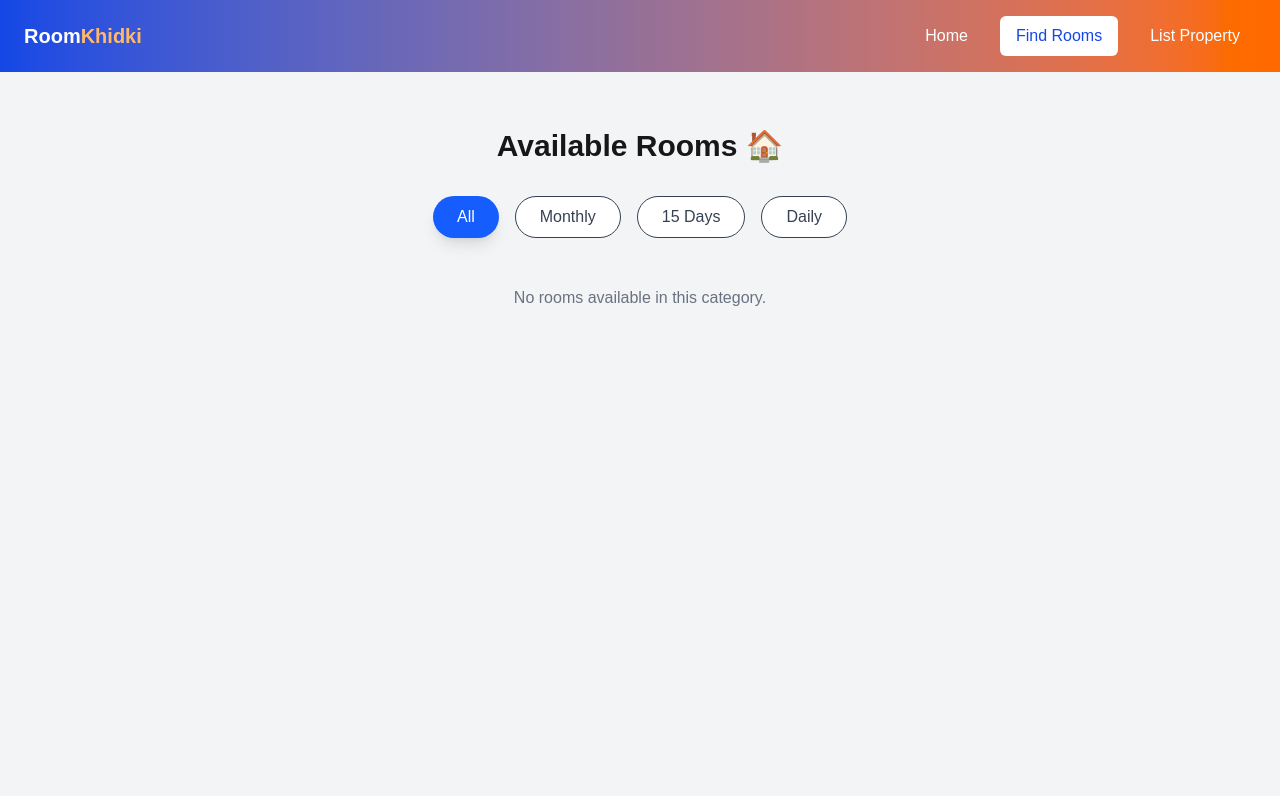
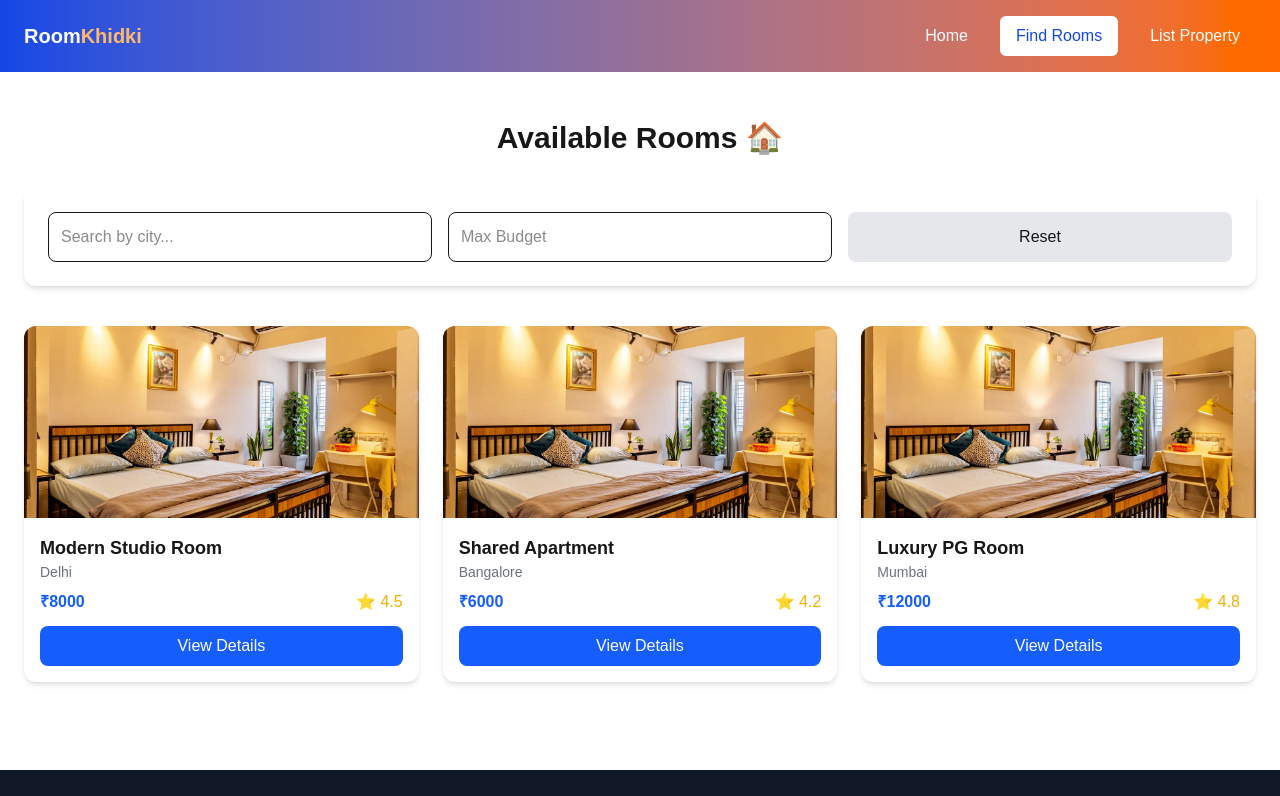
Before and after one commit to kunwarshivamjsr/RoomKhidki, a Next.js app: page /find-rooms in a window 1280 px wide. Shown: the top 796 px of the page. Built offline with nearby package versions, Linux system fonts and the light colour scheme.

Commit message:
responsive

```diff
--- a/app/find-rooms/page.tsx
+++ b/app/find-rooms/page.tsx
@@ -1,115 +1,120 @@
 "use client"
 
-import { useEffect, useState } from "react"
+import { useState } from "react"
+import RoomCard from "../../components/RoomCard"
+
+type Room = {
+id: number
+title: string
+city: string
+price: number
+rating: number
+image: string
+}
 
 export default function FindRoomsPage() {
-  const [rooms, setRooms] = useState<any[]>([])
-  const [selectedCategory, setSelectedCategory] = useState("all")
 
-  useEffect(() => {
-    const storedRooms = localStorage.getItem("rooms")
-    if (storedRooms) {
-      setRooms(JSON.parse(storedRooms))
-    }
-  }, [])
+const roomsData: Room[] = [
+{
+id: 1,
+title: "Modern Studio Room",
+city: "Delhi",
+price: 8000,
+rating: 4.5,
+image: "/building.jpg"
+},
+{
+id: 2,
+title: "Shared Apartment",
+city: "Bangalore",
+price: 6000,
+rating: 4.2,
+image: "/building.jpg"
+},
+{
+id: 3,
+title: "Luxury PG Room",
+city: "Mumbai",
+price: 12000,
+rating: 4.8,
+image: "/building.jpg"
+}
+]
 
-  // 🔥 Filter Logic
-  const filteredRooms =
-    selectedCategory === "all"
-      ? rooms
-      : rooms.filter((room) => room.rentType === selectedCategory)
+const [city, setCity] = useState("")
+const [budget, setBudget] = useState("")
 
-  return (
-    <div className="min-h-screen bg-gray-100 py-14">
-      <div className="max-w-7xl mx-auto px-6">
+const filteredRooms = roomsData.filter((room) => {
 
-        <h1 className="text-3xl font-bold text-center mb-8">
-          Available Rooms 🏠
-        </h1>
 
-        {/* 🔘 CATEGORY BUTTONS */}
-        <div className="flex justify-center gap-4 mb-12 flex-wrap">
+const cityMatch = room.city
+  .toLowerCase()
+  .includes(city.toLowerCase())
 
-          {[
-            { label: "All", value: "all" },
-            { label: "Monthly", value: "monthly" },
-            { label: "15 Days", value: "15days" },
-            { label: "Daily", value: "daily" },
-          ].map((cat) => (
-            <button
-              key={cat.value}
-              onClick={() => setSelectedCategory(cat.value)}
-              className={`px-6 py-2 rounded-full font-medium transition duration-300
-              ${
-                selectedCategory === cat.value
-                  ? "bg-blue-600 text-white shadow-lg"
-                  : "bg-white text-gray-700 border hover:bg-blue-100"
-              }`}
-            >
-              {cat.label}
-            </button>
-          ))}
+const budgetMatch =
+  budget === "" || room.price <= Number(budget)
 
-        </div>
+return cityMatch && budgetMatch
 
-        {filteredRooms.length === 0 ? (
-          <p className="text-center text-gray-500">
-            No rooms available in this category.
-          </p>
-        ) : (
-          <div className="grid grid-cols-1 sm:grid-cols-2 md:grid-cols-3 lg:grid-cols-4 gap-10 justify-items-center">
 
-            {filteredRooms.map((room) => (
-              <div
-                key={room.id}
-                className="w-full max-w-xs bg-white rounded-2xl shadow-md hover:shadow-xl transition duration-300 overflow-hidden flex flex-col"
-              >
+})
 
-                {/* Image */}
-                <div className="h-56 w-full overflow-hidden">
-                  {room.images && room.images.length > 0 ? (
-                    <img
-                      src={room.images[0]}
-                      alt="Room"
-                      className="h-full w-full object-cover hover:scale-105 transition duration-300"
-                    />
-                  ) : (
-                    <div className="h-full bg-gray-200 flex items-center justify-center text-gray-500">
-                      No Image
-                    </div>
-                  )}
-                </div>
+return ( <div className="max-w-7xl mx-auto px-6 py-12">
 
-                {/* Content */}
-                <div className="p-5 flex flex-col justify-between flex-grow text-center space-y-3">
 
-                  <h2 className="text-lg font-semibold truncate">
-                    {room.title}
-                  </h2>
+  <h2 className="text-3xl font-semibold text-center mb-8">
+    Available Rooms 🏠
+  </h2>
 
-                  <p className="text-sm text-gray-600">
-                    {room.roomType}
-                  </p>
+  {/* Search Filters */}
 
-                  <p className="text-sm text-gray-500 line-clamp-2 px-2">
-                    {room.description}
-                  </p>
+  <div className="bg-white p-6 rounded-xl shadow-md mb-10 grid gap-4 md:grid-cols-3">
 
-                  <button
-                    className="mt-4 bg-gradient-to-r from-blue-600 to-indigo-600 hover:from-indigo-600 hover:to-blue-700 text-white py-2 rounded-lg font-semibold shadow-md hover:shadow-xl transition duration-300"
-                  >
-                    View Details
-                  </button>
+    <input
+      type="text"
+      placeholder="Search by city..."
+      value={city}
+      onChange={(e) => setCity(e.target.value)}
+      className="border p-3 rounded-lg"
+    />
 
-                </div>
+    <input
+      type="number"
+      placeholder="Max Budget"
+      value={budget}
+      onChange={(e) => setBudget(e.target.value)}
+      className="border p-3 rounded-lg"
+    />
 
-              </div>
-            ))}
+    <button
+      onClick={() => {
+        setCity("")
+        setBudget("")
+      }}
+      className="bg-gray-200 rounded-lg hover:bg-gray-300"
+    >
+      Reset
+    </button>
 
-          </div>
-        )}
+  </div>
 
-      </div>
+  {/* Rooms Grid */}
+
+  {filteredRooms.length === 0 ? (
+    <p className="text-center text-gray-500">
+      No rooms available.
+    </p>
+  ) : (
+    <div className="grid gap-6 grid-cols-1 sm:grid-cols-2 lg:grid-cols-3">
+
+      {filteredRooms.map((room) => (
+        <RoomCard key={room.id} room={room} />
+      ))}
+
     </div>
-  )
+  )}
+
+</div>
+
+)
 }
--- a/components/RoomCard.tsx
+++ b/components/RoomCard.tsx
@@ -1,32 +1,48 @@
-import Image from "next/image"
+type Room = {
+id: number
+title: string
+city: string
+price: number
+rating: number
+image: string
+}
 
-export default function RoomCard() {
-  return (
-    <div className="bg-white rounded-xl shadow-md overflow-hidden hover:shadow-xl transition">
+export default function RoomCard({ room }: { room: Room }) {
+return ( <div className="bg-white rounded-xl shadow-md overflow-hidden transition transform hover:-translate-y-1 hover:shadow-lg">
 
-      <Image
-        src="/building.jpg"
-        alt="Room"
-        width={400}
-        height={250}
-        className="w-full h-48 object-cover"
-      />
+  <div className="overflow-hidden">
+    <img
+      src={room.image}
+      alt={room.title}
+      className="w-full h-48 object-cover transition duration-300 hover:scale-105"
+    />
+  </div>
 
-      <div className="p-4">
+  <div className="p-4">
 
-        <h3 className="text-lg font-semibold">
-          Fully Furnished Room
-        </h3>
+    <h3 className="font-semibold text-lg">{room.title}</h3>
 
-        <p className="text-gray-500 text-sm">
-          Bangalore • Indiranagar
-        </p>
+    <p className="text-gray-500 text-sm">{room.city}</p>
 
-        <p className="text-green-700 font-bold mt-2">
-          ₹12,000 / month
-        </p>
+    <div className="flex justify-between items-center mt-2">
 
-      </div>
+      <span className="text-blue-600 font-bold">
+        ₹{room.price}
+      </span>
+
+      <span className="text-yellow-500">
+        ⭐ {room.rating}
+      </span>
+
     </div>
-  )
+
+    <button className="mt-3 w-full bg-blue-600 text-white py-2 rounded-lg hover:bg-blue-700">
+      View Details
+    </button>
+
+  </div>
+
+</div>
+
+)
 }
```
